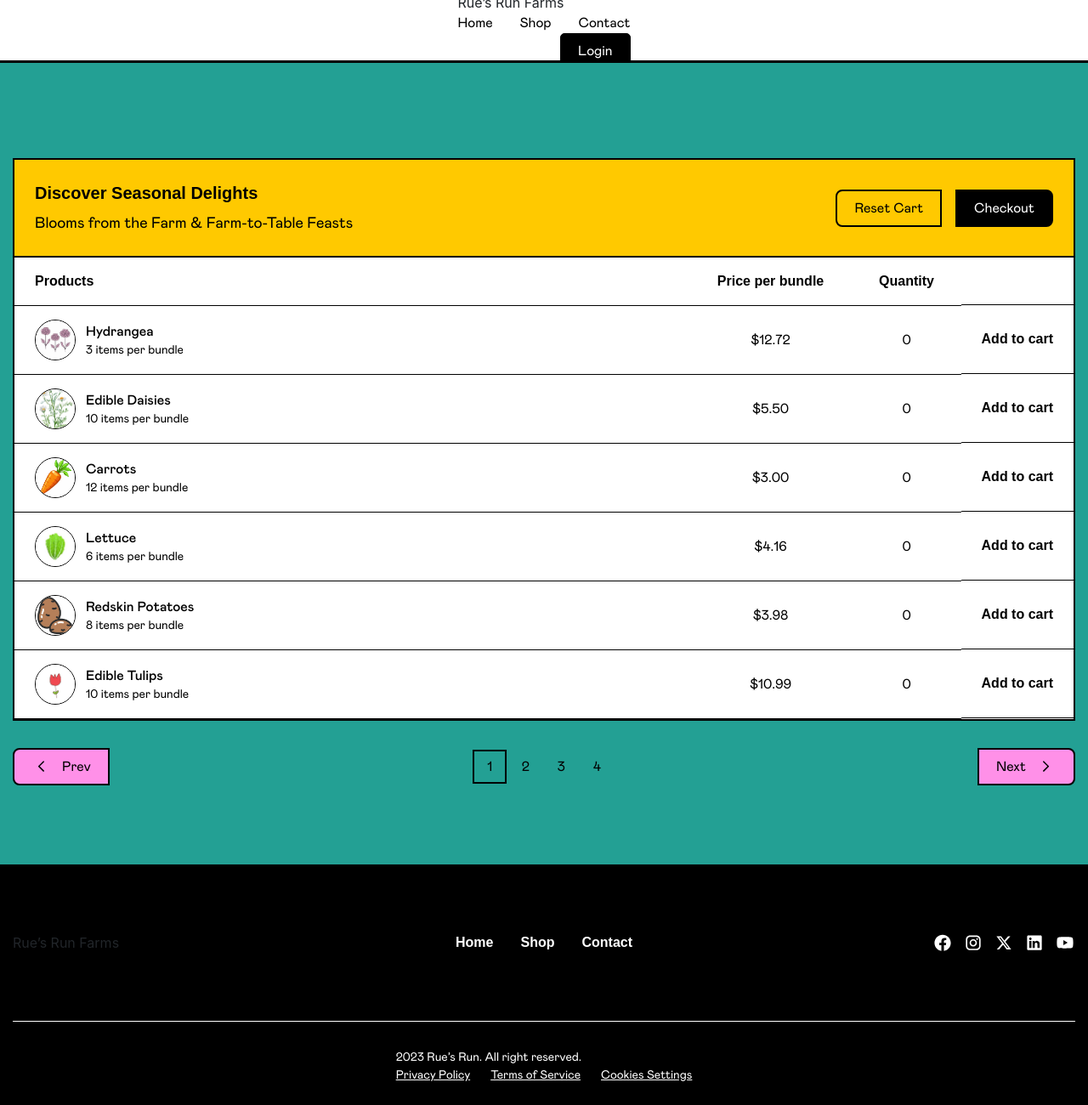
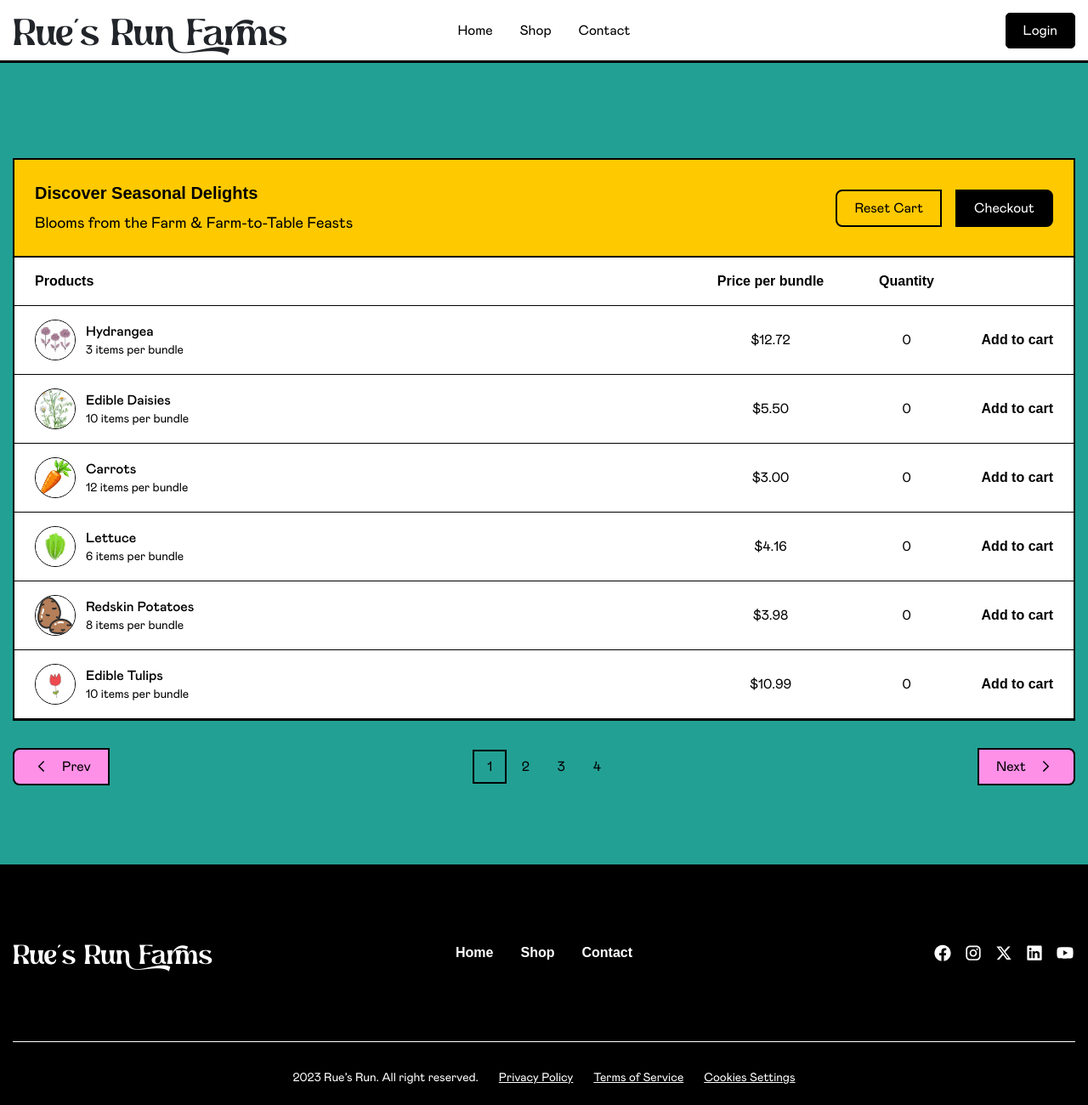
Before and after one commit to Frankblation/Atlas-garden_of_dreams, a website: page purchase-page.html in a window 1280 px wide. Shown: the top 1300 px of the page at 85% size. Drawn offline with nearby package versions, Linux system fonts and the light colour scheme; a web font is replaced by a local one.

Commit message:
Update purchase-style.css

```diff
--- a/purchase-style.css
+++ b/purchase-style.css
@@ -186,7 +186,7 @@
   align-self: stretch;
   flex-shrink: 0;
   position: relative;
-    overflow: hidden;
+  overflow: auto;
 }
 
 .table-column {
@@ -401,7 +401,7 @@
   align-items: flex-start;
   justify-content: flex-start;
   flex-shrink: 0;
-    position: relative;
+  position: relative; bottom: -0.05rem;
 }
 
 .table-header4 {
@@ -431,6 +431,7 @@
   gap: 0.25rem;
   align-items: flex-start;
   justify-content: center;
+  align-self: stretch;
   flex-shrink: 0;
   position: relative;
 }
@@ -634,13 +635,16 @@
 
 .logo {
     display: flex;
-    flex-direction: column;
-    gap: 1.5rem;
+    flex-direction: row;
+    gap: 0rem;
     align-items: flex-start;
     justify-content: flex-start;
     flex: 1;
     position: relative;
-    overflow: hidden;
+    font-family: "Sunmora-Bold", sans-serif;
+    font-feature-settings: "aalt";
+    font-size: 2rem;
+    color: white;
 }
 
 .links {
@@ -738,7 +742,7 @@
   position: relative;
 }
 
-  .row {
+.row-class {
   display: flex;
   flex-direction: row;
   gap: 1.5rem;
@@ -810,13 +814,13 @@
   justify-content: center;
   width: 90rem;
   height: 4.5rem;
-    position: absolute;
+  position: relative;
   left: 0rem;
   top: 0rem;
   overflow: hidden;
 }
 
-  .container {
+.container-class {
   display: flex;
   flex-direction: row;
   gap: 2rem;
@@ -835,6 +839,9 @@
   justify-content: flex-start;
   flex: 1;
   position: relative;
+  font-family: "Sunmora-Bold", sans-serif;
+  font-feature-settings: "aalt";
+  font-size: 2.75rem;
 }
 
 .column2 {
```
Lines whose indentation alone changed are shown as unchanged.
